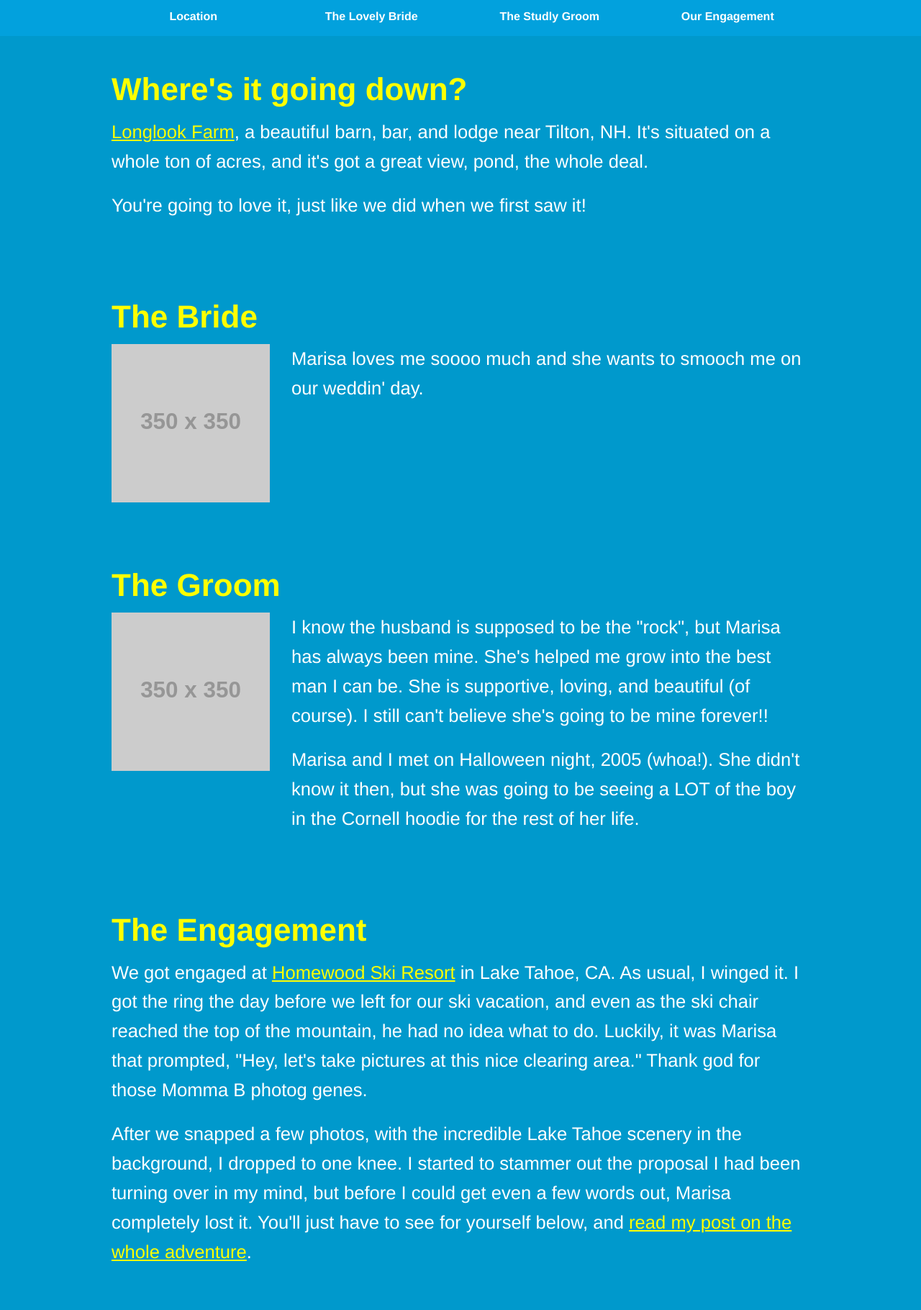
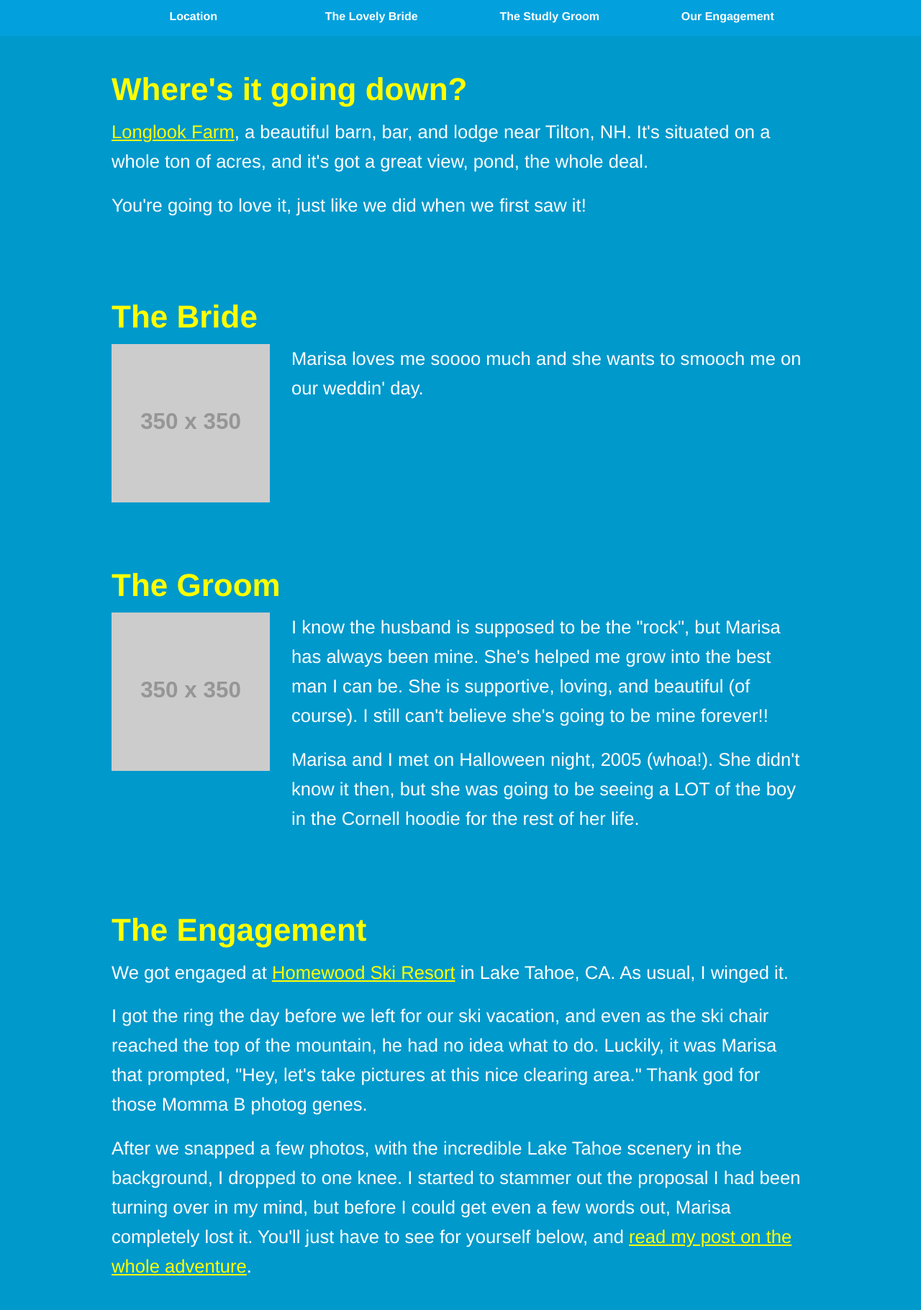
Before and after one commit to jeffvincent/mibbswedding, a Jekyll site: the page built from index.html, in a window 1280 px wide. Shown: the part 900-2720 px from the top of the page at 72% size. Built offline with Jekyll 4.4.1, drawn with Linux system fonts in a browser that asks for light colours; Markdown is read by kramdown in place of the engine named in the settings; grey boxes are pictures that could not be loaded.

Commit message:
Get fancy with the nav

```diff
--- a/index.html
+++ b/index.html
@@ -92,11 +92,13 @@
     <p>
       We got engaged at
       <a href='http://www.skihomewood.com/'>Homewood Ski Resort</a>
-      in Lake Tahoe, CA. As usual, I winged it. I got the ring the day before
-      we left for our ski vacation, and even as the ski chair reached the top
-      of the mountain, he had no idea what to do. Luckily, it was Marisa that
-      prompted, "Hey, let's take pictures at this nice clearing area." Thank
-      god for those Momma B photog genes.
+      in Lake Tahoe, CA. As usual, I winged it.
+    </p>
+    <p>
+      I got the ring the day before we left for our ski vacation, and even as
+      the ski chair reached the top of the mountain, he had no idea what to do.
+      Luckily, it was Marisa that prompted, "Hey, let's take pictures at this
+      nice clearing area." Thank god for those Momma B photog genes.
     </p>
     <p>
       After we snapped a few photos, with the incredible Lake Tahoe scenery in
--- a/sass/_custom.sass
+++ b/sass/_custom.sass
@@ -34,6 +34,8 @@
   height: 50px
   ul li
     cursor: pointer
+    +transition()
+    +transition-duration(.25s)
     a
       color: white
       font-weight: bold
```
Also changed, not shown: stylesheets/app.css, 1 other file.
